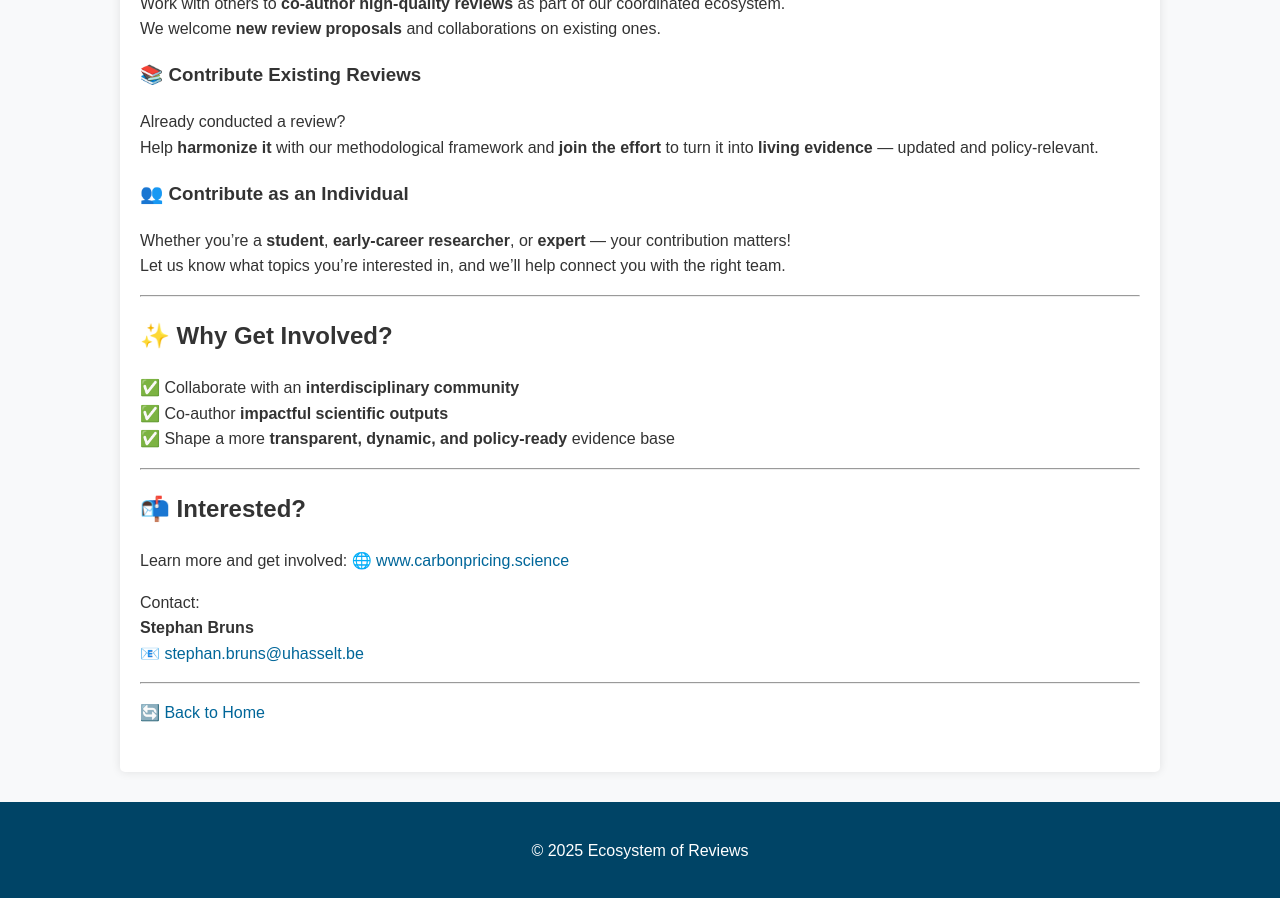
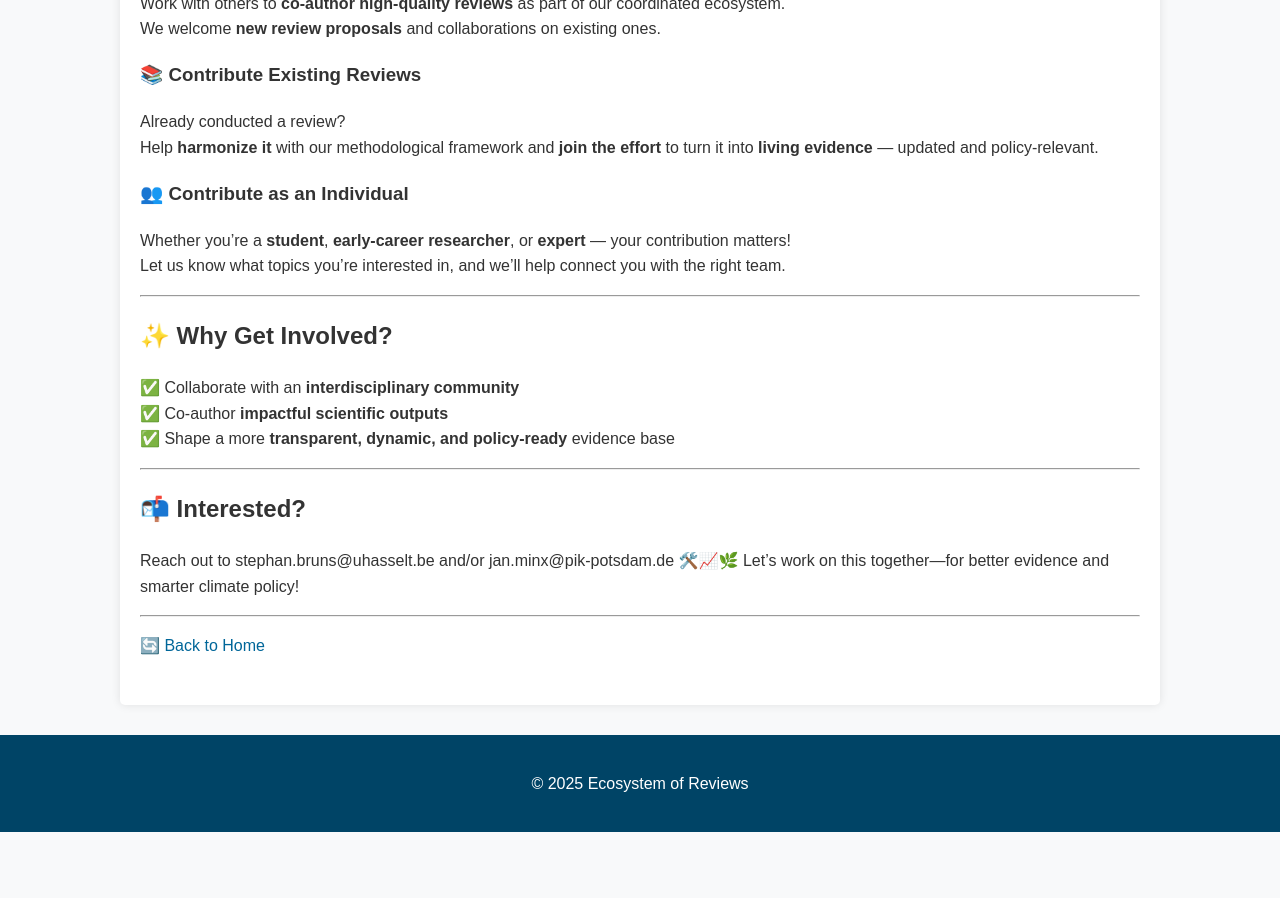
Before and after one commit to trangdtk-vnu/ecosystem-reviews, a Jekyll site: the page built from call-for-reviews.md, in a window 1280 px wide and 900 px high, scrolled down 796 px. Built offline with Jekyll 4.4.1, drawn with Linux system fonts in a browser that asks for light colours; after the commit the page ends 1628 px from its top, so only the background shows below that.

Commit message:
Update call-for-reviews.md

```diff
--- a/call-for-reviews.md
+++ b/call-for-reviews.md
@@ -45,11 +45,8 @@ Let us know what topics you're interested in, and we’ll help connect you with
 ---
 
 ## 📬 Interested?
-Learn more and get involved: 🌐 [www.carbonpricing.science](https://www.carbonpricing.science)
-
-Contact:
-**Stephan Bruns**
-📧 <a href="mailto:stephan.bruns@uhasselt.be">stephan.bruns@uhasselt.be</a>
+ Reach out to stephan.bruns@uhasselt.be and/or jan.minx@pik-potsdam.de
+🛠️📈🌿 Let’s work on this together—for better evidence and smarter climate policy!
 
 ---
 
```
